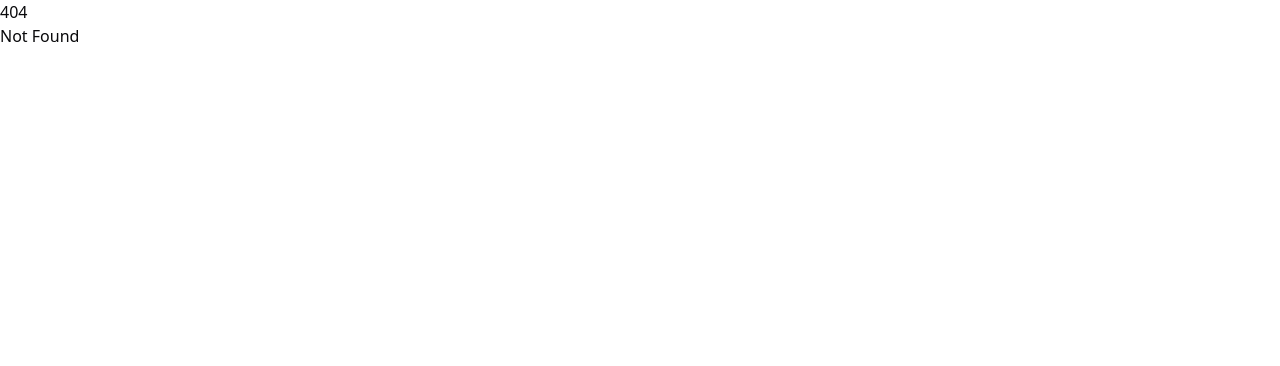
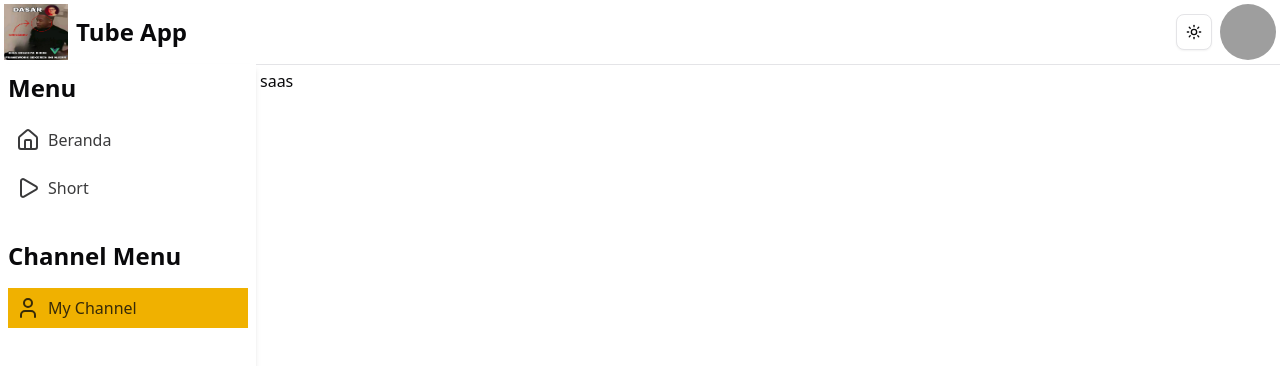
Before and after one commit to SiamAlSobari/ui_tube, a SvelteKit app: page /channel in a window 1280 px wide. Before the commit this address had no page. Shown: the top 366 px of the page. Built offline with nearby package versions, Linux system fonts and the light colour scheme; grey boxes are pictures that could not be loaded.

Commit message:
feat: enhance user sidebar with channel menu and improve video carousel layout

```diff
--- a/src/common/ui/layouts/user-sidebar.svelte
+++ b/src/common/ui/layouts/user-sidebar.svelte
@@ -13,7 +13,7 @@
 	});
 	const menu_items = [
 		{
-			name: 'beranda',
+			name: 'Beranda',
 			icon: Home,
 			href: '/beranda'
 		},
@@ -23,11 +23,20 @@
 			href: '/short'
 		}
 	];
+
+	const channel_items = [
+		{
+			name: 'My Channel',
+			icon: User,
+			href: '/channel'
+		}
+	];
 </script>
 
 <aside
-	class={`fixed top-16 left-0 z-50 h-[calc(100vh-4rem)] md:translate-x-0 -translate-x-full w-64 bg-black/80 shadow-md duration-300 ease-in-out md:bg-white  dark:bg-zinc-950 ${isOpen ? '!translate-x-0' : '!-translate-x-full'}`}
+	class={`fixed top-16 left-0 z-50 h-[calc(100vh-4rem)] w-64 -translate-x-full bg-black/80 shadow-md duration-300 ease-in-out lg:translate-x-0 md:bg-white  dark:bg-zinc-950 ${isOpen ? '!translate-x-0' : '-translate-x-full'}`}
 >
+	<div class="flex gap-4 flex-col">
 		<div>
 			<h2 class="p-2 text-2xl font-semibold">Menu</h2>
 			<div class="flex flex-col gap-2 p-2">
@@ -42,4 +51,19 @@
 				{/each}
 			</div>
 		</div>
+		<div>
+			<h2 class="p-2 text-2xl font-semibold">Channel Menu</h2>
+			<div class="flex flex-col gap-2 p-2">
+				{#each channel_items as item}
+					<a
+						href={item.href}
+						class={`flex items-center gap-2 p-2 ${item.href === pathname ? 'bg-yellow-500' : ''}`}
+					>
+						<item.icon class="h-6 w-6 opacity-80" />
+						<span class="opacity-80">{item.name}</span>
+					</a>
+				{/each}
+			</div>
+		</div>
+	</div>
 </aside>
--- /dev/null
+++ b/src/domains/post/components/video-card.svelte
@@ -0,0 +1,32 @@
+<script>
+	import * as Card from '$lib/components/ui/card/index';
+</script>
+
+<div class="grid xl:grid-cols-4 lg:grid-cols-3 sm:grid-cols-2 gap-2">
+	{#each Array(5) as _, i (i)}
+		<div class="flex flex-col gap-2 p-1">
+			<Card.Root>
+				<Card.Content class="flex h-28 w-full items-center justify-center p-6">
+					<span class="text-xl font-semibold">assaas</span>
+				</Card.Content>
+			</Card.Root>
+			<div class="flex items-center gap-2">
+				<img
+					class="h-12 w-12 rounded-full"
+					src="https://images.unsplash.com/photo-1498050108023-c5249f4df085?ixlib=rb-1.2.1&ixid=eyJhcHBfaWQiOjEyMDd9&auto=format&fit=facearea&facepad=3&w=256&h=256&q=60"
+					alt=""
+				/>
+				<div>
+					<h1 class="line-clamp-2 overflow-hidden text-xl font-semibold wrap-break-word">
+						description ini saasa sasa assa sasas sa sas sa s a sa s asaklsaa sakkajs sahahs
+					</h1>
+					<span class="text-sm">John Doe</span>
+					<div class="flex items-center gap-2">
+						<span class="text-muted-foreground">14 views</span>
+						<span class="text-muted-foreground">2 hours ago</span>
+					</div>
+				</div>
+			</div>
+		</div>
+	{/each}
+</div>
--- a/src/domains/post/components/video-carousel.svelte
+++ b/src/domains/post/components/video-carousel.svelte
@@ -7,18 +7,34 @@
 	opts={{
 		align: 'start'
 	}}
-	class="w-full  xl:max-w-[73rem] p-4  md:max-w-[50rem]"
-
+	class="w-full  p-4 md:max-w-[50rem]  xl:max-w-[85rem]"
 >
-	<Carousel.Content >
+	<Carousel.Content>
 		{#each Array(5) as _, i (i)}
-			<Carousel.Item class="xl:basis-1/3  md:basis-1/3">
-				<div class="p-1">
+			<Carousel.Item class="md:basis-1/3  xl:basis-1/3">
+				<div class="flex flex-col gap-2 p-1">
 					<Card.Root>
-						<Card.Content class="flex w-full h-40 items-center justify-center p-6">
+						<Card.Content class="flex h-40 w-full items-center justify-center p-6">
 							<span class="text-3xl font-semibold">{i + 1}</span>
 						</Card.Content>
 					</Card.Root>
+					<div class="flex items-center gap-2">
+						<img
+							class="h-14 w-14 rounded-full"
+							src="https://images.unsplash.com/photo-1498050108023-c5249f4df085?ixlib=rb-1.2.1&ixid=eyJhcHBfaWQiOjEyMDd9&auto=format&fit=facearea&facepad=3&w=256&h=256&q=60"
+							alt=""
+						/>
+						<div>
+							<h1 class="line-clamp-2 overflow-hidden text-xl font-semibold wrap-break-word">
+								description ini saasa sasa assa sasas sa sas sa s a sa s asaklsaa sakkajs sahahs
+							</h1>
+							<span class="text-sm">John Doe</span>
+							<div class="flex items-center gap-2">
+								<span class="text-muted-foreground">14 views</span>
+								<span class="text-muted-foreground">2 hours ago</span>
+							</div>
+						</div>
+					</div>
 				</div>
 			</Carousel.Item>
 		{/each}
--- a/src/routes/(user-content)/beranda/+page.svelte
+++ b/src/routes/(user-content)/beranda/+page.svelte
@@ -1,10 +1,17 @@
 <script lang="ts">
 	import { Button } from '$lib/components/ui/button';
+	import VideoCard from '../../../domains/post/components/video-card.svelte';
 	import VideoCarousel from '../../../domains/post/components/video-carousel.svelte';
 </script>
 
-<div>
-	<div class="flex items-center justify-center">
+<div class="flex flex-col gap-4">
+	<p class="mt-10 rounded-md bg-amber-500 p-2 text-2xl font-bold">Terbaru</p>
+	<div class="flex flex-col items-center justify-center">
 		<VideoCarousel />
 	</div>
+
+	<p class="mt-3 rounded-md bg-amber-500 p-2 text-2xl font-bold">Recomended</p>
+	<div class="flex flex-col items-center justify-center">
+		<VideoCard />
+	</div>
 </div>
--- /dev/null
+++ b/src/routes/(user-content)/channel/+page.svelte
@@ -0,0 +1 @@
+<p>saas</p>
```
Lines whose indentation alone changed are shown as unchanged.
